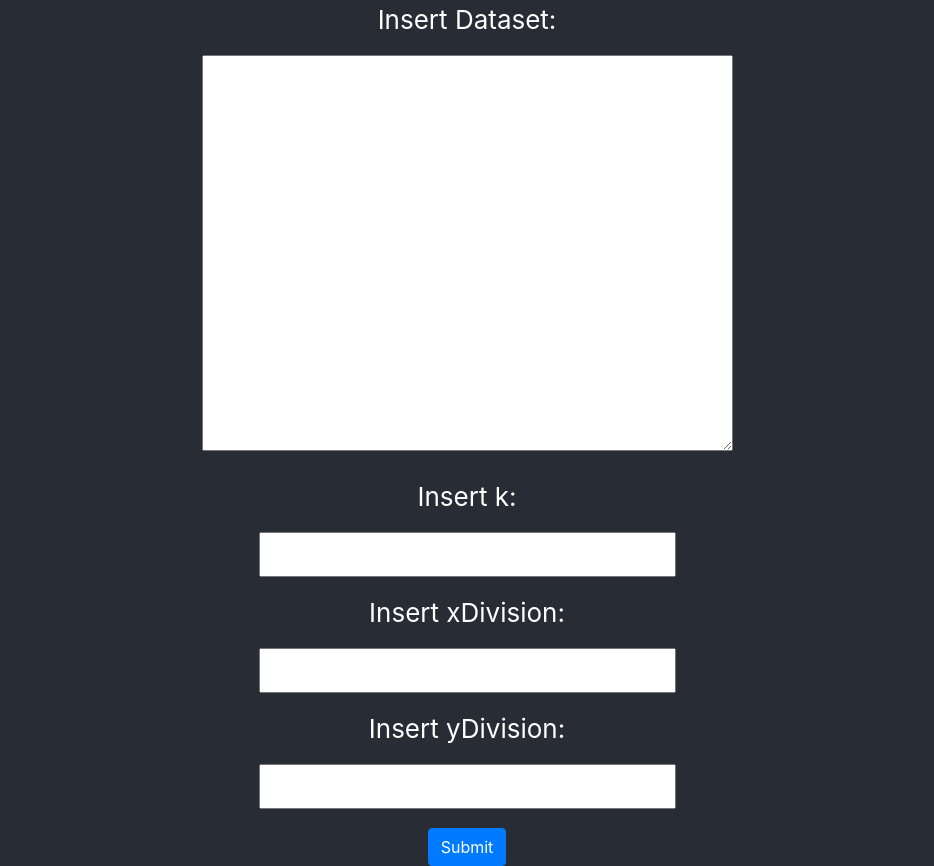
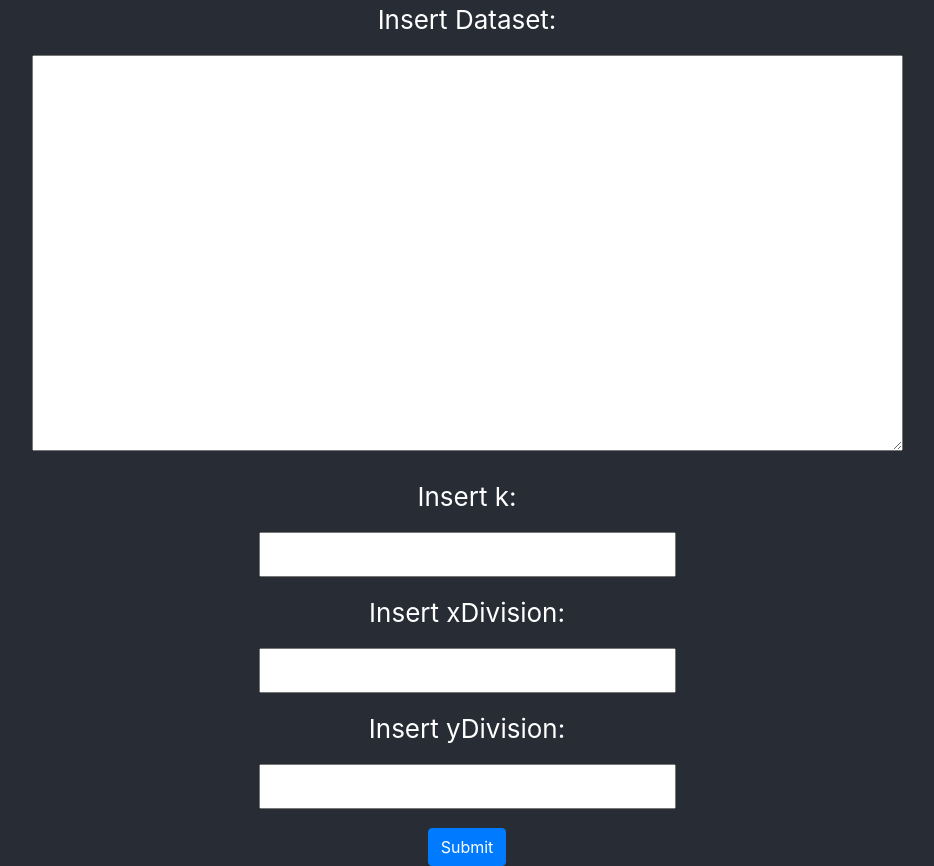
Before and after one commit to santisolis97/knn2020, a React (Create React App) app: page / in a window 1280 px wide. Shown: the whole page, without its empty margins (173-1107 px from the left). Built offline with nearby package versions, Linux system fonts and the light colour scheme.

Commit message:
correccion de tipos de dato inputs

```diff
--- a/src/App.css
+++ b/src/App.css
@@ -16,7 +16,7 @@
   display: block;
   z-index: 8;
 }
-.App-header {
+.App-body {
   background-color: #282c34;
   min-height: 100vh;
   display: flex;
--- a/src/App.js
+++ b/src/App.js
@@ -205,36 +205,47 @@ class App extends React.Component {
   render() {
     return (
       <div className="App">
-        <header className="App-header">
-          <form onSubmit={this.handleSubmit}>
+        <div className="App-body container-fluid">
+          <form className="container-fluid" onSubmit={this.handleSubmit}>
+            <div className="row">
+              <div className="col">
                 <div className="form-group">
                   <p>Insert Dataset:</p>
                   <textarea
                     value={this.state.value}
                     onChange={this.handleChange}
-                cols="30"
+                    cols="50"
                     rows="10"
                   ></textarea>
                 </div>
+              </div>
+              <div className="col">
                 <div className="form-group">
                   <p>Insert k:</p>
-              <input name="kValue"></input>
+                  <input type="number" name="kValue"></input>
                 </div>
                 <div className="form-group">
                   <p>Insert xDivision:</p>
-              <input name="xDivision"></input>
+                  <input type="number" name="xDivision"></input>
                 </div>
                 <div className="form-group">
                   <p>Insert yDivision:</p>
 
-              <input name="yDivision"></input>
+                  <input type="number" name="yDivision"></input>
                 </div>
                 <button type="submit" className="btn btn-primary">
                   Submit
                 </button>
+              </div>
+            </div>
           </form>
           <div id="wrapper">
             {this.state.usedColors.length > 0 && (
+              <div className="tabla">
+                <p>
+                  El valor de coherencia para K = {this.state.kValue} es de{" "}
+                  {this.state.kFactor}
+                </p>
                 <table className="table table-dark table-striped">
                   <thead>
                     <tr>
@@ -255,13 +266,10 @@ class App extends React.Component {
                     })}
                   </tbody>
                 </table>
+              </div>
             )}
             {this.state.gridElements.length > 0 && (
               <div className="chart">
-                <p>
-                  El valor de coherencia para K = {this.state.kValue} es de{" "}
-                  {this.state.kFactor}
-                </p>
                 <XYPlot width={1000} height={600}>
                   <XAxis />
                   <YAxis />
@@ -280,7 +288,7 @@ class App extends React.Component {
               </div>
             )}
           </div>
-        </header>
+        </div>
       </div>
     );
   }
```
Lines whose indentation alone changed are shown as unchanged.
